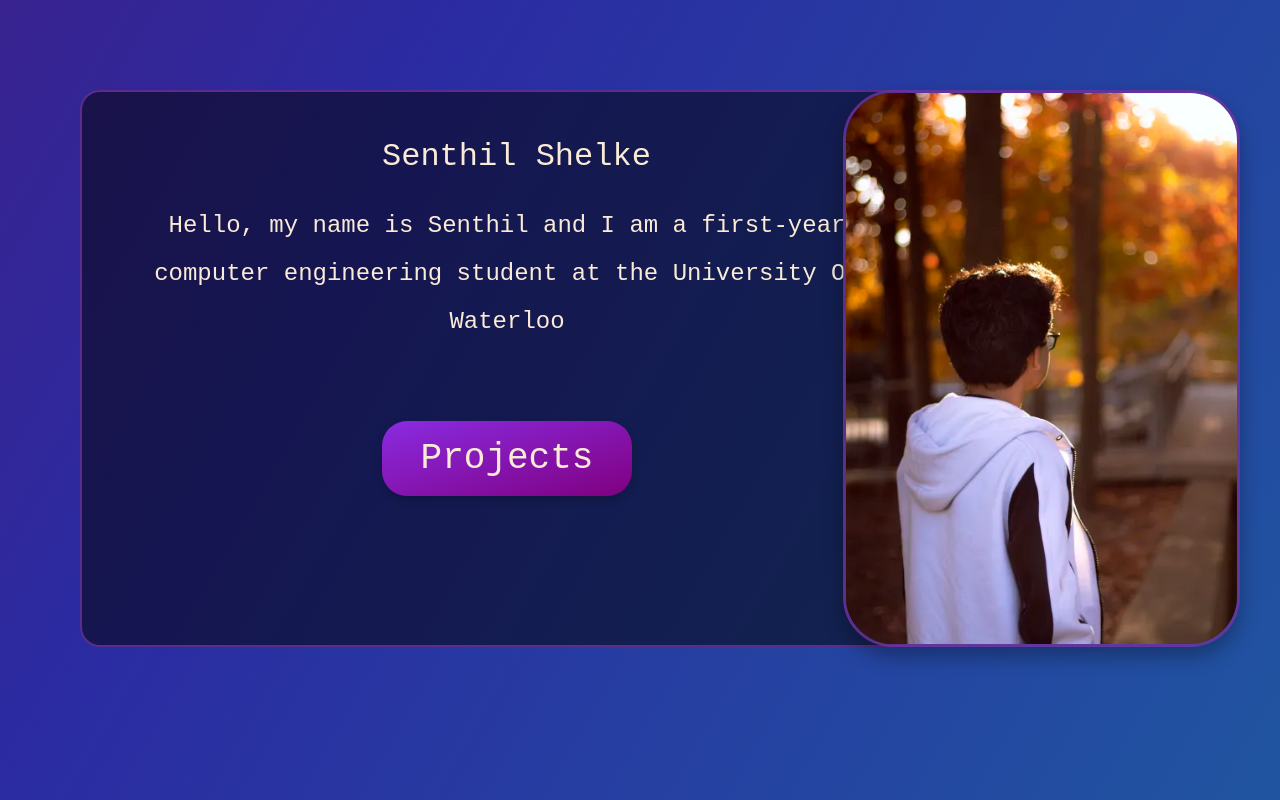
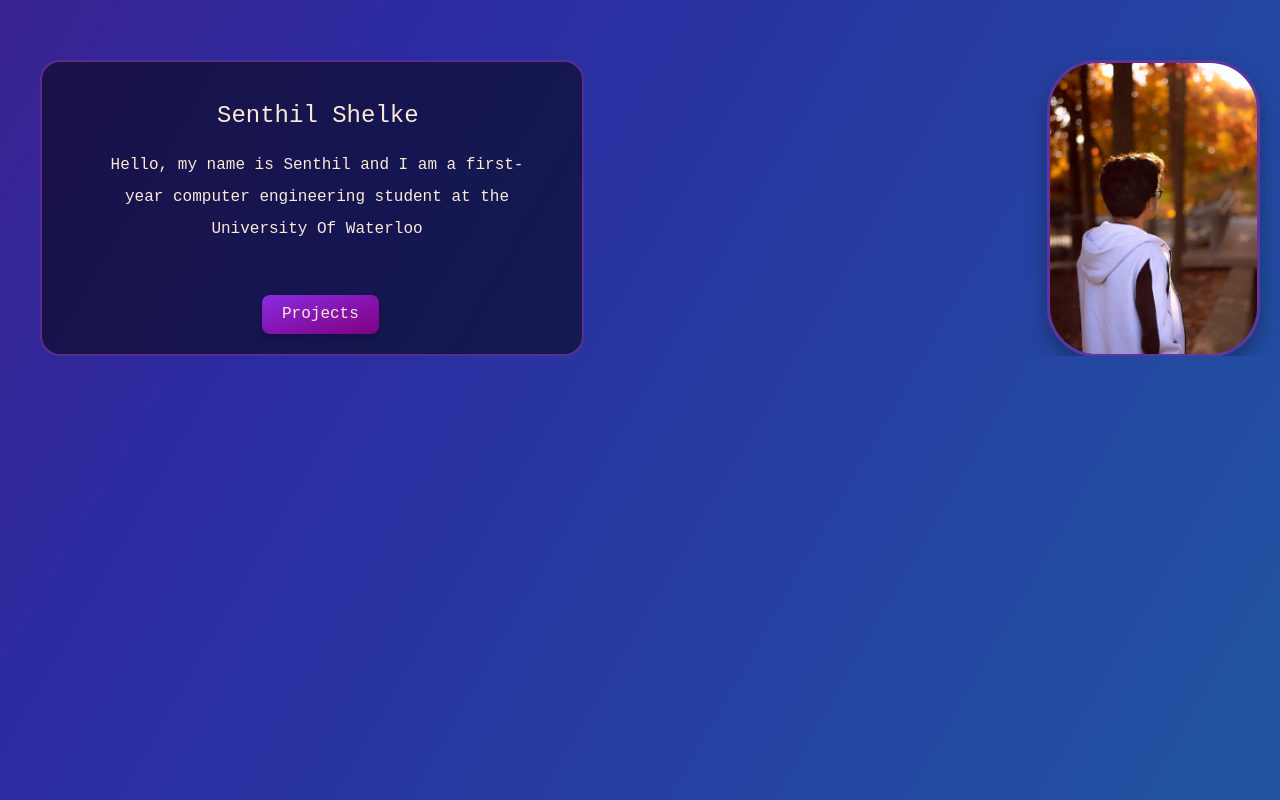
Before and after one commit to SenthilShelke/senthil-website, a React (Vite) app: page / in a window 1280 px wide. Built offline with nearby package versions, Linux system fonts and the light colour scheme.

Commit message:
reset to original css

```diff
--- a/src/Website.tsx
+++ b/src/Website.tsx
@@ -40,7 +40,7 @@
         </div>
       ) : currentPage === "projects" ? (
         <div className="projects-container">
-          <button className="back-button" onClick={() => handlePageChange("main")}>Back</button>
+          <button onClick={() => handlePageChange("main")}>Back</button>
           <Project title="Organic Chemistry Reaction Simulator"link="https://github.com/SenthilShelke/Organic-Chemistry-Reaction-Simulator" language="Processing" reverse = {false} description="This project allows the user to display simple organic chemical reactions through line structures. It uses the G4P GUI builder to allow the user to pick a type of reaction to display from a list. The program reads data from files to choose which specific compounds will be displayed in which reaction. Default files with data are provided but the user is given the liberty of inputting their own files as well." image={orgo}></Project>
           <Project title="Smart Water" link="https://github.com/SenthilShelke/ECE198-Project" language="C" reverse={true} description="This project is an automated plant watering system based off of two STM32 microcontrollers. Attatched to the microcontrollers are various pieces of equipment, such as moisture and ultrasonic sensors which send data to the microcontroller to be used in calculations. An LCD display is also incorporated to display important measurments such as the current temperature of the room and the depth of the water in the tank that is used to water the plant." image={plant}></Project>
           <Project title="Quick Bit Sort" link="https://github.com/SenthilShelke/QuickBitSort" language="C++" reverse={false} description="This is a sorting algorithm I developed  that is similar to Quick Sort but uses bitwise operators as it's way of sorting. It parritions the array into two based its most significant bit, then repeats the process with each partitioned array but this time looking at the next bit." image={bits}></Project>
--- a/src/index.css
+++ b/src/index.css
@@ -45,6 +45,7 @@
 }
 
 .main-page-container {
+  position: relative;
   height: 100%;
 }
 
@@ -57,30 +58,28 @@
 }
 
 .text-container {
-  max-width: 800px;
+  max-width: 500px;
   border: 2px solid white;
-    padding: 20px 40px 20px 0;
-    background: #00000080;
+  padding: 20px 40px 20px 0px;
+  background: rgba(0, 0, 0, 0.5);
   border-radius: 20px;
-    margin-top: 90px;
-    margin-left: 80px;
-    border-color: #6e329dcc;
-    width: 800px;
-    height: 513px;
+  margin-top: 60px;
+  margin-left: 40px;
+  border-color: rgba(110, 50, 157, 0.8);
 }
 
 .name {
-  font-size: 2rem;
-    font-weight: 400;
+  font-size: 1.5rem;
+  font-weight: normal;
   font-family: monospace;
-    color: #faebd7;
-    margin-left: 300px;
+  color: antiquewhite;
+  margin-left: 175px;
 }
 
 .paragraph {
-  color: #faebd7;
+  color: antiquewhite;
   margin-left: 50px;
-    font-size: 1.5rem;
+  font-size: 1rem;
   font-family: monospace;
   line-height: 2;
   text-align: center;
@@ -88,14 +87,15 @@
 
 .my-image {
   position: absolute;
-  top: 0;
-  right: 40px;
-  height: 551px;
+  top: 0px;
+  right: 20px;
+  /* width: 200px; */
+  height: 291px;
   border-radius: 50px;
-  border: 3px solid rgba(110, 50, 157, .8);
-  box-shadow: 0 10px 20px #0000004d;
-  transition: transform .3s ease, box-shadow .3s ease;
-  margin-top: 90px;
+  border: 3px solid rgba(110, 50, 157, 0.8);
+  box-shadow: 0 10px 20px rgba(0, 0, 0, 0.3);
+  transition: transform 0.3s ease, box-shadow 0.3s ease;
+  margin-top: 60px;
 }
 
 .my-image:hover {
@@ -111,20 +111,15 @@
 
 button {
   font-family: monospace;
-    background: linear-gradient(to bottom right, #8a2be2, purple);
-    color: #faebd7;
+  background: linear-gradient(to bottom right, blueviolet, purple);
+  color: antiquewhite;
   border: none;
-    border-radius: 25px;
+  border-radius: 8px;
   padding: 10px 20px;
-    font-size: 2.25rem;
+  font-size: 1rem;
   cursor: pointer;
-    transition: transform .2s ease, box-shadow .2s ease, background .25s ease;
-    box-shadow: 0 4px 8px #0003;
-    width: 250px;
-    height: 75px;
-    margin-top: 25px;
-    margin-left: 80px;
-    position: absolute;
+  transition: transform 0.2s ease, box-shadow 0.2s ease, background 0.25s ease;
+  box-shadow: 0 4px 8px rgba(0, 0, 0, 0.2);
 }
 
 button:hover {
@@ -151,6 +146,8 @@
 }
 
 .project-description {
+
+
   font-family: monospace;
   color: antiquewhite;
   margin: 0;
@@ -159,24 +156,6 @@
   margin-right: 10px;
   font-size: small;
   line-height: 1.3;
-}
-
-.back-button {
-  font-family: monospace;
-  background: linear-gradient(to bottom right, #8a2be2, purple);
-  color: #faebd7;
-  border: none;
-  border-radius: 25px;
-  padding: 10px 20px;
-  font-size: 2.25rem;
-  cursor: pointer;
-  transition: transform .2s ease, box-shadow .2s ease, background .25s ease;
-  box-shadow: 0 4px 8px #0003;
-  width: 250px;
-  height: 75px;
-  margin-top: 25px;
-  margin-left: 80px;
-  position: absolute;
 }
 
 .title {
```
Lines whose indentation alone changed are shown as unchanged.
